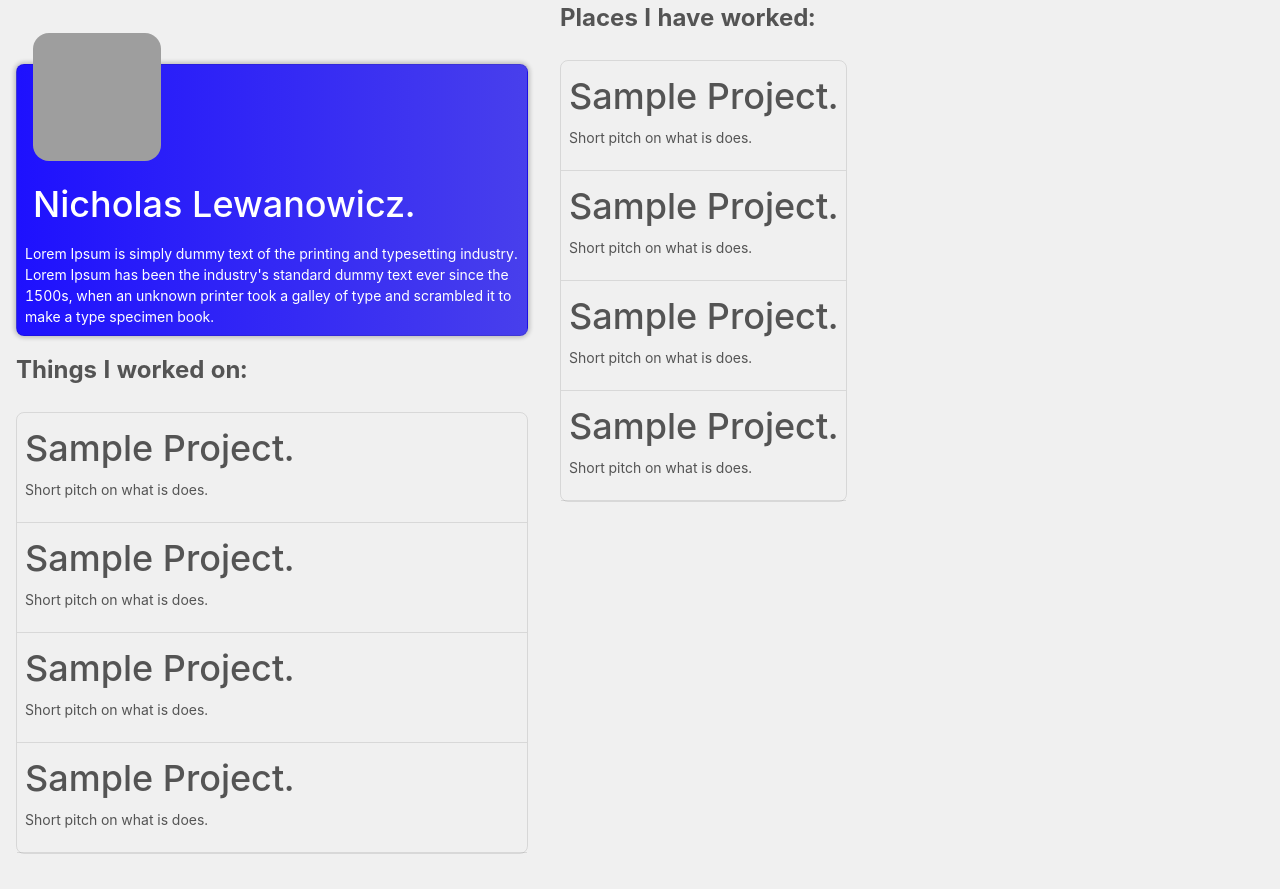
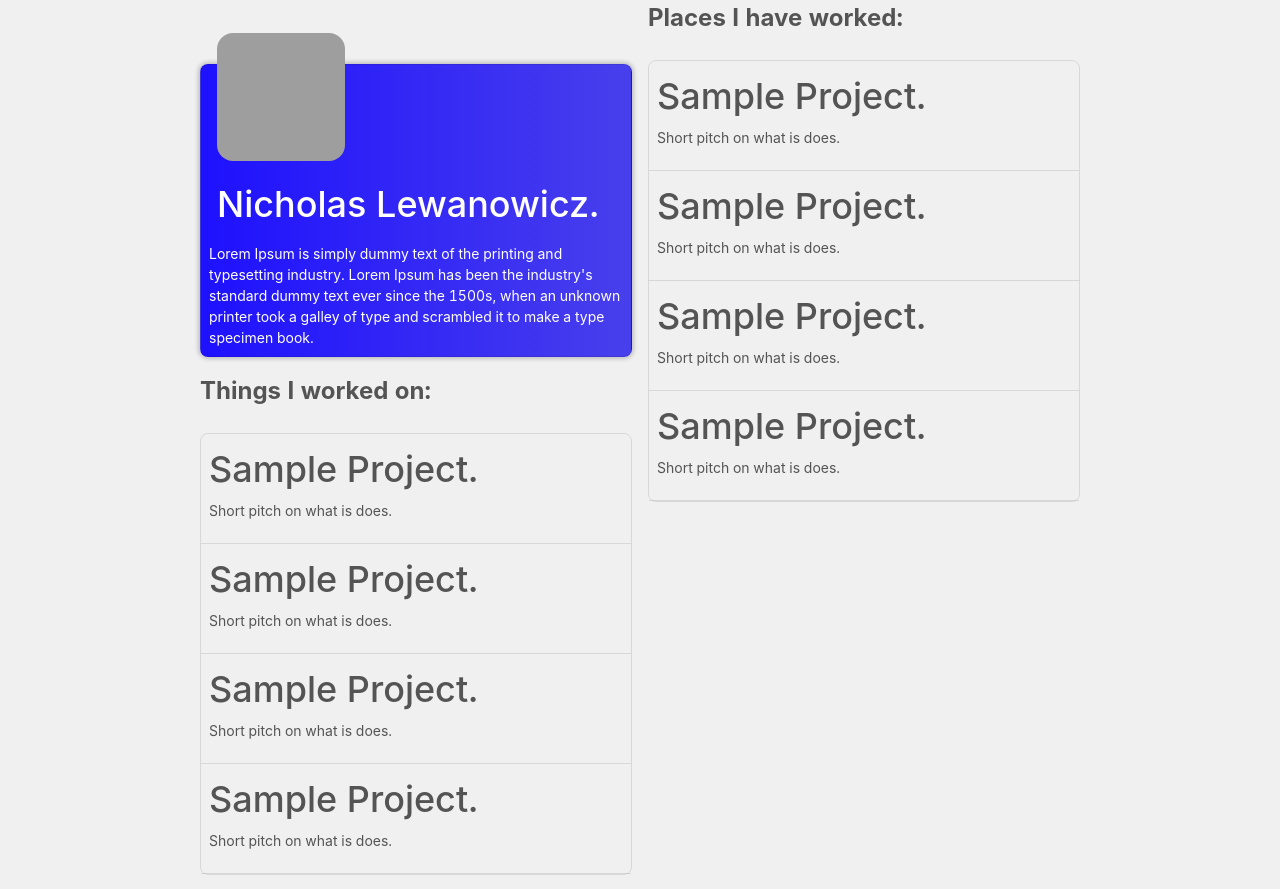
Before and after one commit to NickLewanowicz/minimal-portfolio, a React (Create React App) app: page / in a window 1280 px wide. Before the commit the page ends 868 px from the top, so only its background shows below. Built offline with nearby package versions, Linux system fonts and the light colour scheme; grey boxes are pictures that could not be loaded; the HTML template or start-up script is replaced by a standard one.

Commit message:
Adjust tachyons for home to properly scale columns

```diff
--- a/src/pages/Home/Home.tsx
+++ b/src/pages/Home/Home.tsx
@@ -3,12 +3,12 @@ import {Experience, Header, Projects} from './components'
 
 const Home = () => {
   return (
-    <div className="center flex flex-row-ns flex-column sans-serif">
-      <div className='mh3 justify-center'>
+    <div className="center flex flex-column w-90-m w-70-l flex-column-m flex-row-l sans-serif">
+      <div className='center ph2 mh3 w-100 mw6'>
       <Header/>
       <Projects/>
       </div>
-      <div className='mh3 justify-center'>
+      <div className='center ph2 mh3 w-100 mw6'>
       <Experience/>
       </div>
     </div>
```
